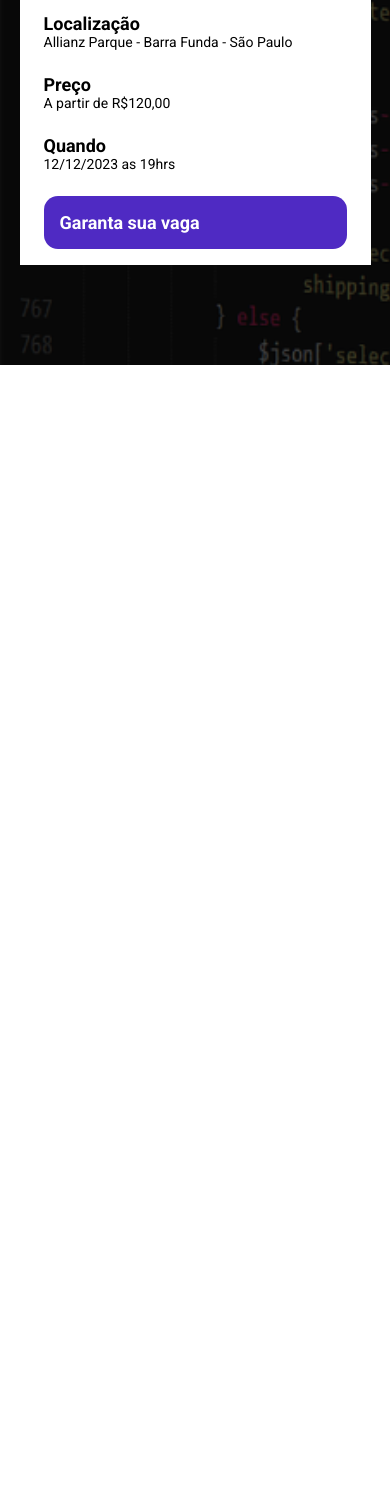
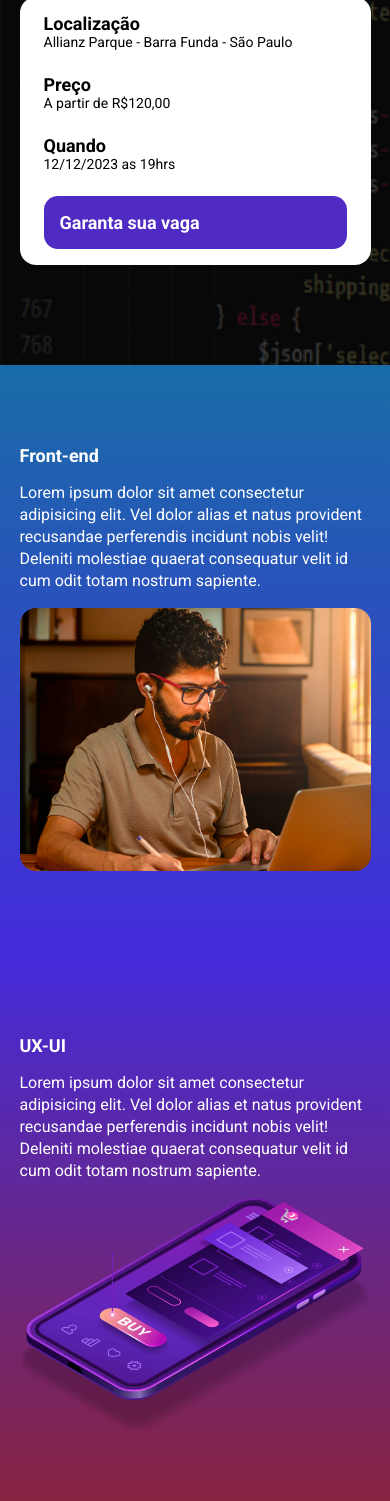
Before and after one commit to coder-gaia/ebac-talks, a website built with Parcel: page src/index.html in a window 390 px wide. Shown: the part 499-2000 px from the top of the page. Before the commit the page ends 864 px from the top, so only its background shows below. Built offline with nearby package versions, Linux system fonts and the light colour scheme.

Commit message:
building the regressive counting

```diff
--- a/package.json
+++ b/package.json
@@ -2,8 +2,8 @@
   "name": "tech-talks",
   "version": "1.0.0",
   "description": "",
-  "main": "index.js",
   "scripts": {
+    "build": "parcel build src/index.html",
     "dev": "parcel src/index.html src/styles/main.scss src/scripts/main.js",
     "test": "echo \"Error: no test specified\" && exit 1"
   },
--- a/src/index.html
+++ b/src/index.html
@@ -1,5 +1,6 @@
 <!DOCTYPE html>
 <html lang="pt-br">
+
 <head>
     <meta charset="UTF-8">
     <meta name="viewport" content="width=device-width, initial-scale=1.0">
@@ -8,13 +9,15 @@
     <link rel="preconnect" href="https://fonts.gstatic.com" crossorigin>
     <link href="https://fonts.googleapis.com/css2?family=Roboto:wght@400;700;900&display=swap" rel="stylesheet">
     <link rel="stylesheet" href="./styles/main.scss">
+    <link rel="stylesheet" href="https://unpkg.com/aos@next/dist/aos.css" />
 </head>
+
 <body>
     <header class="hero">
         <div class="container">
             <img class="hero__logo" src="./images/ebac_logo.svg" alt="ebac">
             <p class="hero__text">
-                O maior evento de tecnologia do Brasil começa em 10d 12h 20m 15s
+                O maior evento de tecnologia do Brasil começa em <span id="contador"></span>
             </p>
             <div class="infos-bar">
                 <ul class="infos-bar__infos">
@@ -38,6 +41,64 @@
         </div>
     </header>
 
+    <section class="event event--front-end">
+        <div class="container" data-aos="fade-right">
+            <div class="event__details">
+                <h2 class="event__details__title">Front-end</h2>
+                <p class="event__details__description">
+                    Lorem ipsum dolor sit amet consectetur adipisicing elit. Vel dolor alias et natus provident
+                    recusandae perferendis incidunt nobis velit! Deleniti molestiae quaerat consequatur velit id cum
+                    odit totam nostrum sapiente.
+                </p>
+            </div>
+            <img class="event__image" src="./images/frontend.png" alt="frontend">
+        </div>
+    </section>
+
+    <section class="event event--ux-ui  event--left-img" >
+        <div class="container" data-aos="fade-left">
+            <div class="event__details">
+                <h2 class="event__details__title">UX-UI</h2>
+                <p class="event__details__description">
+                    Lorem ipsum dolor sit amet consectetur adipisicing elit. Vel dolor alias et natus provident
+                    recusandae perferendis incidunt nobis velit! Deleniti molestiae quaerat consequatur velit id cum
+                    odit totam nostrum sapiente.
+                </p>
+            </div>
+            <img class="event__image" src="./images/ui-ux.png" alt="ux-ui">
+        </div>
+    </section>
+
+    <section class="event event--data-science" >
+        <div class="container" data-aos="fade-right">
+            <div class="event__details">
+                <h2 class="event__details__title">Data-Science</h2>
+                <p class="event__details__description">
+                    Lorem ipsum dolor sit amet consectetur adipisicing elit. Vel dolor alias et natus provident
+                    recusandae perferendis incidunt nobis velit! Deleniti molestiae quaerat consequatur velit id cum
+                    odit totam nostrum sapiente.
+                </p>
+            </div>
+            <img class="event__image" src="./images/data.png" alt="data-science">
+        </div>
+    </section>
+
+    <section class="event event--back-end event--left-img">
+        <div class="container"  data-aos="fade-left">
+            <div class="event__details">
+                <h2 class="event__details__title">Back-end</h2>
+                <p class="event__details__description">
+                    Lorem ipsum dolor sit amet consectetur adipisicing elit. Vel dolor alias et natus provident
+                    recusandae perferendis incidunt nobis velit! Deleniti molestiae quaerat consequatur velit id cum
+                    odit totam nostrum sapiente.
+                </p>
+            </div>
+            <img class="event__image" src="./images/backend.png" alt="backend">
+        </div>
+    </section>
+
+    <script src="https://unpkg.com/aos@next/dist/aos.js"></script>
     <script src="./scripts/main.js"></script>
 </body>
+
 </html>
--- a/src/scripts/main.js
+++ b/src/scripts/main.js
@@ -1 +1,28 @@
-console.log("hello, world")
+AOS.init();
+
+const eventDate = new Date("dec 12, 2023 19:00:00");
+const timeStamp = eventDate.getTime();
+
+const dateCounter = setInterval(() => {
+        const now = new Date();
+        const currentTimeStamp = now.getTime();
+
+        const eventGap = timeStamp - currentTimeStamp;
+
+        const daysInMs = 1000 * 60 * 60 * 24;
+        const hoursInMs = 1000 * 60 * 60;
+        const minutesInMs = 1000 * 60;
+
+        const daysToTheEvent = Math.floor(eventGap / daysInMs);
+        const hoursToTheEvent = Math.floor((eventGap % daysInMs) / hoursInMs) + now.getHours();
+        const minutesToTheEvent = Math.floor((eventGap % hoursInMs) / minutesInMs);
+        const secondsToTheEvent = Math.floor((eventGap % minutesInMs) / 1000) ;
+
+
+        document.getElementById('contador').innerHTML = `${daysToTheEvent}d ${hoursToTheEvent}h ${minutesToTheEvent}m ${secondsToTheEvent}s`
+
+        if(eventGap < 0){
+                clearInterval(dateCounter);
+                document.getElementById('contador').innerHTML = `Este evento já expirou.`
+        }
+}, 1000);
--- /dev/null
+++ b/src/styles/_event.scss
@@ -0,0 +1,59 @@
+@use 'variables';
+
+.event{
+    padding: 80px 0;
+
+    &--front-end{
+        background-image: linear-gradient(variables.$blue, variables.$purple);
+    }
+    &--ux-ui{
+        background-image: linear-gradient(variables.$purple, variables.$pink);
+    }
+    &--data-science{
+        background-image: linear-gradient(variables.$pink, variables.$yellow);
+    }
+    &--back-end{
+        background-image: linear-gradient(variables.$yellow, variables.$pink);
+    }
+
+    &--left-img{
+        .container{
+            flex-direction:row-reverse;
+        }
+    }
+
+    .container{
+        display: flex;
+        gap: 40px;
+    }
+
+    &__image{
+        max-width: 360px;
+        border-radius: 16px;
+    }
+    &__details{
+
+        &__title{
+            font-size: 18px;
+            font-weight: bold;
+            margin-bottom: 16px;
+        }
+        &__description{
+            line-height: 22px;
+        }
+    }
+
+    @media (max-width:640px){
+            .container{
+                display: block;
+            }
+            &__image{
+                width: 100%;
+            }
+            &__details{
+                margin-right: 0;
+                margin-bottom: 16px;
+            }
+
+    }
+}
--- /dev/null
+++ b/src/styles/_variables.scss
@@ -0,0 +1,6 @@
+$main-txt-color:#fff;
+$secondary-txt-color:#000;
+$blue: #186ca7;
+$purple:#442bdb;
+$pink:#89223b;
+$yellow:#9c791d;
--- a/src/styles/components/_buttons.scss
+++ b/src/styles/components/_buttons.scss
@@ -1,3 +1,5 @@
+@use '../variables';
+
 .button{
     padding: 16px;
     font-size: 18px;
@@ -8,7 +10,7 @@
 
 
     &--primary{
-        color:#fff;
+        color:variables.$main-txt-color;
         background-color: #4f2ac3;
         border-radius: 14px;
 
--- a/src/styles/components/_infos_bar.scss
+++ b/src/styles/components/_infos_bar.scss
@@ -1,8 +1,11 @@
+@use '../variables';
+
 .infos-bar{
     display: flex;
     justify-content: space-between;
     padding: 16px 24px;
     background-color: #fff;
+    border-radius: 16px;
 
     &__infos{
         display: flex;
@@ -10,12 +13,12 @@
 
         &__item{
             font-size: 14px;
-            color:#000;
+            color:variables.$secondary-txt-color;
 
             b{
                 font-size: 18px;
                 display: block;
-                color:#000;
+                color:variables.$secondary-txt-color;
             }
         }
     }
--- a/src/styles/main.scss
+++ b/src/styles/main.scss
@@ -1,6 +1,9 @@
 @use 'hero';
 @use 'components/infos_bar';
 @use 'components/buttons';
+@use 'event';
+@use 'variables';
+
 
 
 *{
@@ -8,7 +11,7 @@
     margin: 0;
     box-sizing: border-box;
     font-family: 'Roboto', sans-serif;
-    color: #fff;
+    color: variables.$main-txt-color;
     list-style: none;
 }
 
```
